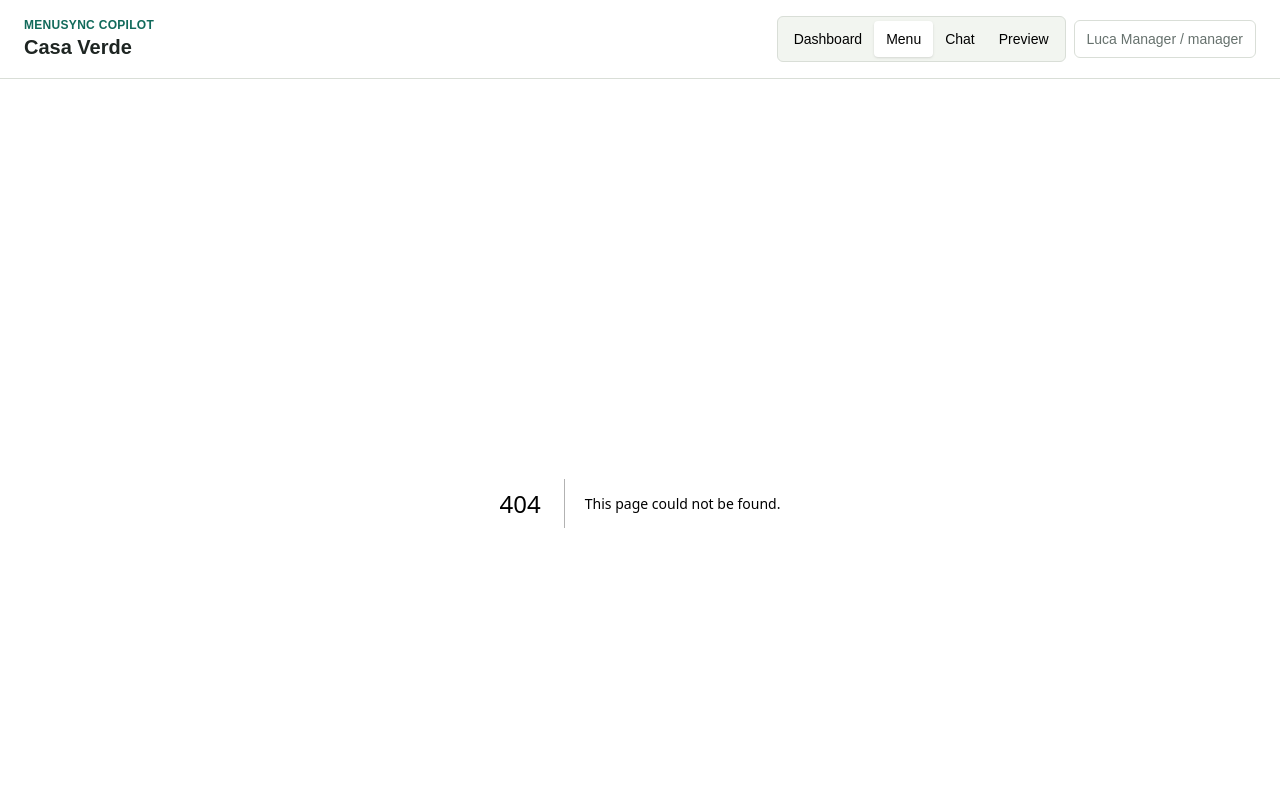
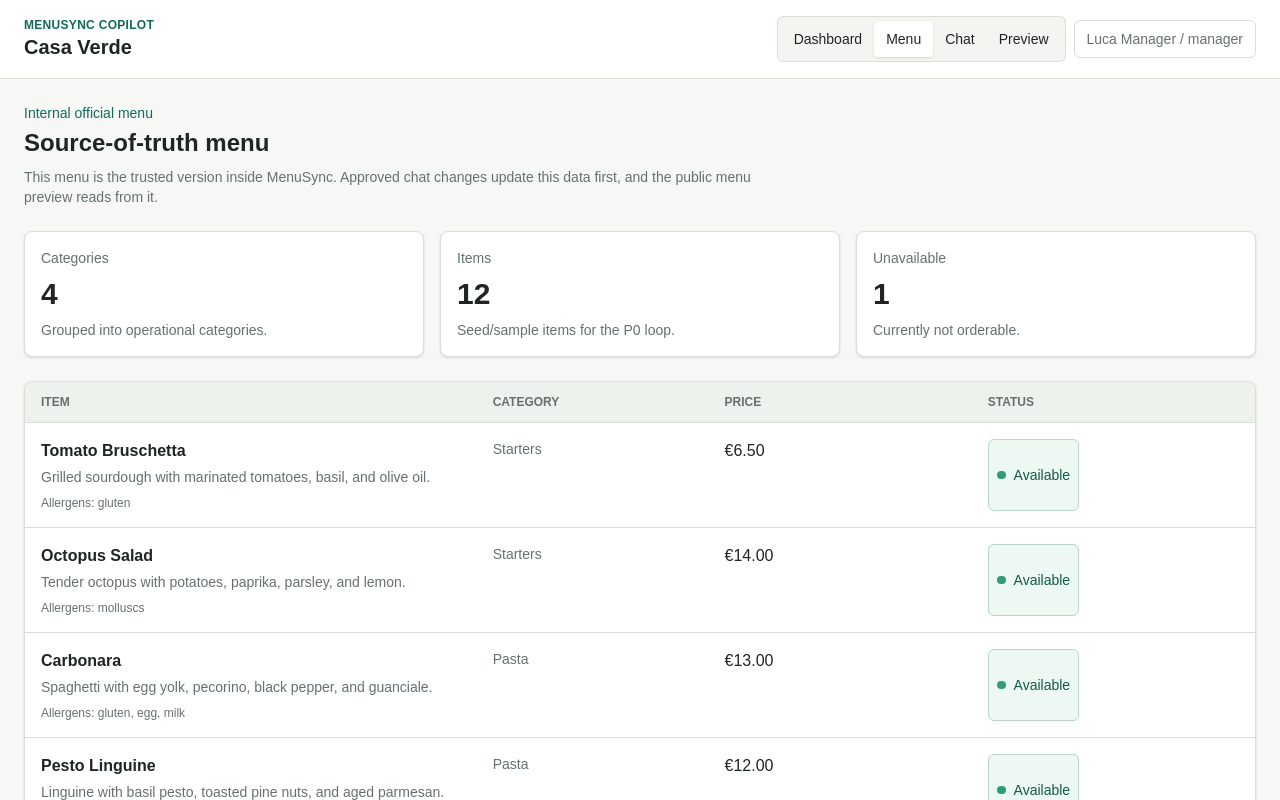
Before and after one commit to canese-lorenzo/foodapp, a Next.js app: page /menu in a window 1280 px wide. Before the commit this address had no page. Shown: the top 800 px of the page. Built offline with nearby package versions, Linux system fonts and the light colour scheme.

Commit message:
Add source menu route

```diff
--- /dev/null
+++ b/app/menu/page.tsx
@@ -0,0 +1,31 @@
+"use client";
+
+import { MenuTable } from "@/components/MenuTable";
+import { StatCard } from "@/components/StatCard";
+import { useMenuSync } from "@/providers/MenuSyncProvider";
+
+export default function MenuPage() {
+  const { categories, menuItems } = useMenuSync();
+  const unavailableCount = menuItems.filter((item) => item.availabilityStatus === "unavailable").length;
+
+  return (
+    <div className="space-y-6">
+      <section>
+        <p className="text-sm font-medium text-[var(--accent)]">Internal official menu</p>
+        <h2 className="mt-1 text-2xl font-semibold">Source-of-truth menu</h2>
+        <p className="mt-2 max-w-3xl text-sm text-[var(--muted)]">
+          This menu is the trusted version inside MenuSync. Approved chat changes update this data first, and the
+          public menu preview reads from it.
+        </p>
+      </section>
+
+      <section className="grid gap-4 md:grid-cols-3">
+        <StatCard detail="Grouped into operational categories." label="Categories" value={categories.length} />
+        <StatCard detail="Seed/sample items for the P0 loop." label="Items" value={menuItems.length} />
+        <StatCard detail="Currently not orderable." label="Unavailable" value={unavailableCount} />
+      </section>
+
+      <MenuTable categories={categories} items={menuItems} />
+    </div>
+  );
+}
```
